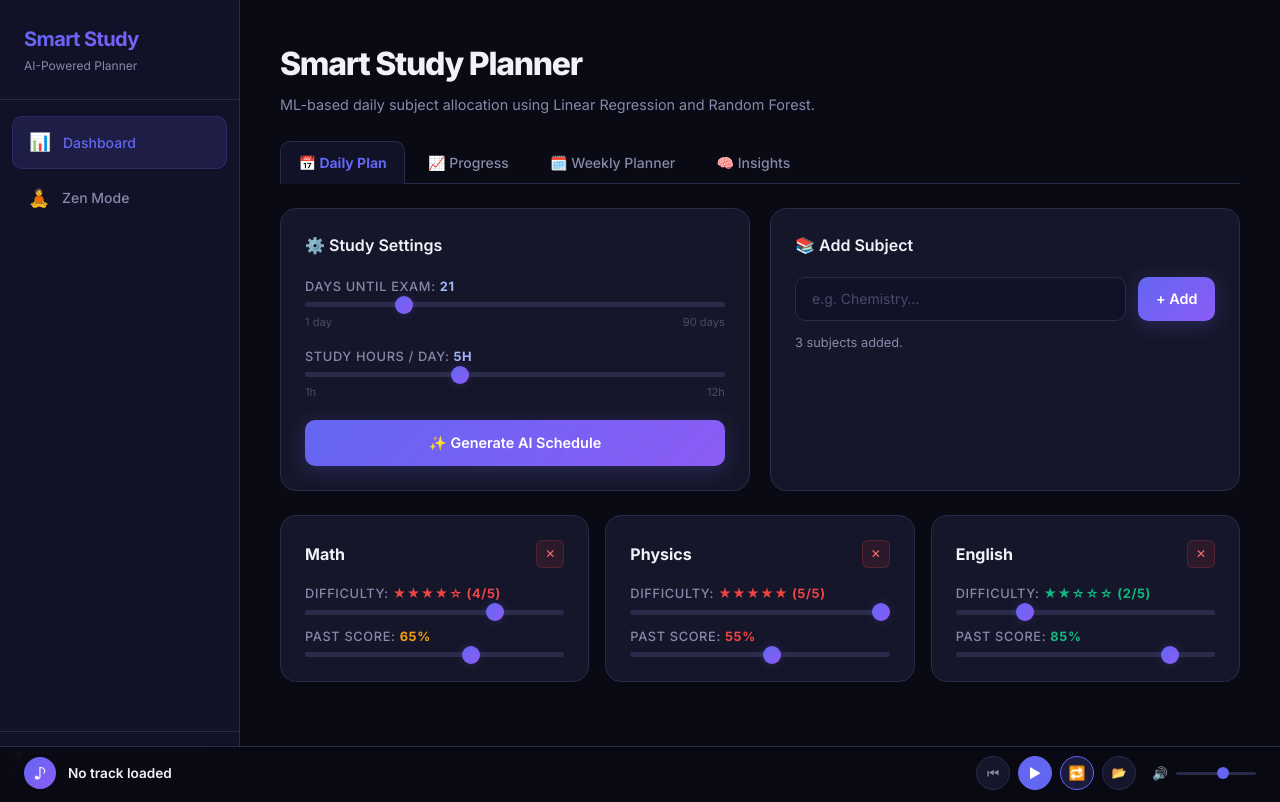
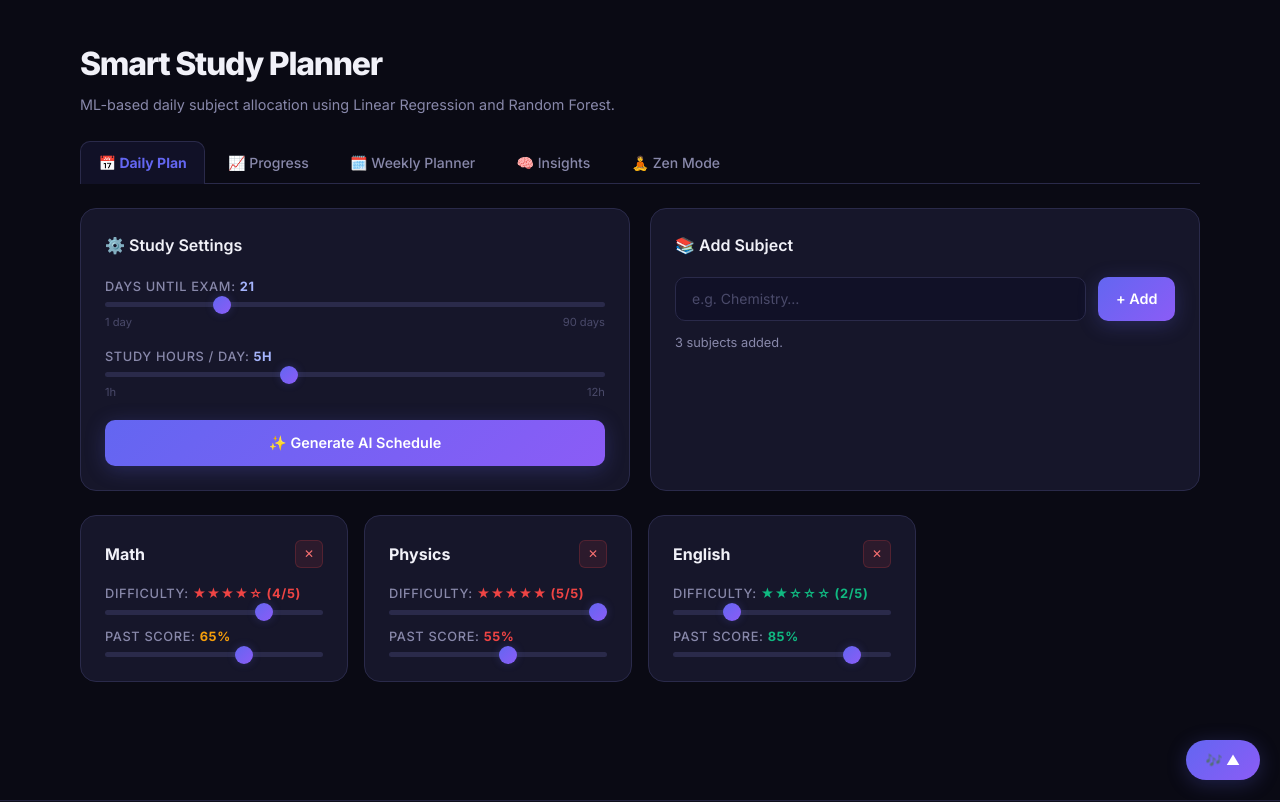
Before and after one commit to pariporwal27/smart-study-planner, a Next.js app in the folder frontend/: page /dashboard in a window 1280 px wide. Built offline with nearby package versions, Linux system fonts and the light colour scheme.

Commit message:
feat(music-player): make player collapsible with floating toggle, integrate Zen Mode into dashboard tabs, and remove left sidebar

```diff
--- a/frontend/src/app/dashboard/page.tsx
+++ b/frontend/src/app/dashboard/page.tsx
@@ -4,8 +4,9 @@ import DailyPlanTab from './tabs/DailyPlanTab';
 import ProgressTab from './tabs/ProgressTab';
 import WeeklyPlannerTab from './tabs/WeeklyPlannerTab';
 import InsightsTab from './tabs/InsightsTab';
+import ZenModeTab from './tabs/ZenModeTab';
 
-const TABS = ['📅 Daily Plan', '📈 Progress', '🗓️ Weekly Planner', '🧠 Insights'];
+const TABS = ['📅 Daily Plan', '📈 Progress', '🗓️ Weekly Planner', '🧠 Insights', '🧘 Zen Mode'];
 
 export default function Dashboard() {
   const [activeTab, setActiveTab] = useState(0);
@@ -30,6 +31,7 @@ export default function Dashboard() {
         {activeTab === 1 && <ProgressTab />}
         {activeTab === 2 && <WeeklyPlannerTab />}
         {activeTab === 3 && <InsightsTab />}
+        {activeTab === 4 && <ZenModeTab />}
       </div>
     </div>
   );
--- /dev/null
+++ b/frontend/src/app/dashboard/tabs/ZenModeTab.tsx
@@ -0,0 +1,142 @@
+'use client';
+
+import { useState, useEffect, useRef } from 'react';
+
+const PRESETS = [
+  { label: '25 min', seconds: 25 * 60 },
+  { label: '45 min', seconds: 45 * 60 },
+  { label: '60 min', seconds: 60 * 60 },
+];
+
+export default function ZenModeTab() {
+  const [selectedPreset, setSelectedPreset] = useState(0);
+  const [timeLeft, setTimeLeft] = useState(PRESETS[0].seconds);
+  const [isRunning, setIsRunning] = useState(false);
+  const [customMin, setCustomMin] = useState('');
+  const [showCustom, setShowCustom] = useState(false);
+  const [done, setDone] = useState(false);
+  const intervalRef = useRef<NodeJS.Timeout | null>(null);
+
+  useEffect(() => {
+    if (isRunning && timeLeft > 0) {
+      intervalRef.current = setInterval(() => setTimeLeft(t => t - 1), 1000);
+    } else {
+      if (intervalRef.current) clearInterval(intervalRef.current);
+      if (timeLeft === 0 && isRunning) {
+        setIsRunning(false);
+        setDone(true);
+      }
+    }
+    return () => { if (intervalRef.current) clearInterval(intervalRef.current); };
+  }, [isRunning, timeLeft]);
+
+  const selectPreset = (idx: number) => {
+    setSelectedPreset(idx);
+    setTimeLeft(PRESETS[idx].seconds);
+    setIsRunning(false);
+    setDone(false);
+    setShowCustom(false);
+  };
+
+  const applyCustom = () => {
+    const mins = parseInt(customMin);
+    if (!isNaN(mins) && mins > 0 && mins <= 180) {
+      setTimeLeft(mins * 60);
+      setIsRunning(false);
+      setDone(false);
+      setSelectedPreset(-1);
+      setShowCustom(false);
+    }
+  };
+
+  const reset = () => {
+    setIsRunning(false);
+    setDone(false);
+    const secs = selectedPreset >= 0 ? PRESETS[selectedPreset].seconds : (parseInt(customMin) || 25) * 60;
+    setTimeLeft(secs);
+  };
+
+  const formatTime = (s: number) =>
+    `${Math.floor(s / 60).toString().padStart(2, '0')}:${(s % 60).toString().padStart(2, '0')}`;
+
+  return (
+    <div className="card" style={{ display: 'flex', flexDirection: 'column', alignItems: 'center', justifyContent: 'center', padding: '3rem 1.5rem', textAlign: 'center', maxWidth: '600px', margin: '0 auto' }}>
+      <h3 className="section-title" style={{ marginBottom: '1.5rem', fontSize: '1.4rem' }}>🧘 Deep Focus Zen Session</h3>
+
+      {/* Timer Presets */}
+      <div className="zen-presets">
+        {PRESETS.map((p, i) => (
+          <button
+            key={i}
+            className={`zen-preset-btn ${selectedPreset === i ? 'active' : ''}`}
+            onClick={() => selectPreset(i)}
+          >
+            {p.label}
+          </button>
+        ))}
+        <button
+          className={`zen-preset-btn ${showCustom ? 'active' : ''}`}
+          onClick={() => setShowCustom(!showCustom)}
+        >
+          Custom
+        </button>
+      </div>
+
+      {/* Custom Input */}
+      {showCustom && (
+        <div className="zen-custom-input">
+          <input
+            type="number"
+            min="1"
+            max="180"
+            placeholder="Minutes (1-180)"
+            value={customMin}
+            onChange={e => setCustomMin(e.target.value)}
+            className="zen-input"
+          />
+          <button className="btn-secondary" style={{ padding: '0.4rem 1rem', fontSize: '0.8rem' }} onClick={applyCustom}>Set</button>
+        </div>
+      )}
+
+      {/* Clock */}
+      <div className="zen-clock-wrapper" style={{ margin: '2rem 0' }}>
+        <div className={`zen-clock-glow ${isRunning ? 'running' : ''}`}></div>
+        <div className="zen-clock">
+          {done ? (
+            <span style={{ fontSize: '3rem' }}>🎉</span>
+          ) : (
+            <span className="zen-time">{formatTime(timeLeft)}</span>
+          )}
+        </div>
+      </div>
+
+      {done && (
+        <p style={{ color: '#a5b4fc', marginBottom: '1.5rem', fontWeight: 600 }}>
+          Session complete! Great work! 🚀
+        </p>
+      )}
+
+      {/* Controls */}
+      <div className="zen-controls">
+        {!done && (
+          <button
+            className="zen-btn-start"
+            onClick={() => setIsRunning(!isRunning)}
+          >
+            {isRunning ? '⏸ Pause' : (timeLeft < (selectedPreset >= 0 ? PRESETS[selectedPreset].seconds : timeLeft + 1) ? '▶ Resume' : '▶ Start Focus')}
+          </button>
+        )}
+        <button className="zen-btn-reset" onClick={reset}>
+          ↺ Reset
+        </button>
+      </div>
+
+      <div className="zen-task-box" style={{ marginTop: '2.5rem' }}>
+        <p className="zen-task-label">Current Task</p>
+        <div className="zen-task-card" style={{ background: 'var(--bg-secondary)', border: '1px solid var(--border)' }}>
+          📚 Focus on your highest-priority subject first.
+        </div>
+      </div>
+    </div>
+  );
+}
--- a/frontend/src/app/globals.css
+++ b/frontend/src/app/globals.css
@@ -624,6 +624,31 @@ html, body {
 }
 
 /* ---- MUSIC PLAYER ---- */
+.music-toggle-btn {
+  position: fixed;
+  bottom: 20px;
+  right: 20px;
+  background: linear-gradient(135deg, var(--accent), var(--purple));
+  color: white;
+  border: none;
+  border-radius: 99px;
+  padding: 0.6rem 1.25rem;
+  font-size: 0.85rem;
+  font-weight: 600;
+  cursor: pointer;
+  z-index: 1000;
+  box-shadow: 0 4px 20px var(--accent-glow);
+  display: flex;
+  align-items: center;
+  gap: 0.5rem;
+  transition: all 0.2s ease;
+  font-family: inherit;
+}
+.music-toggle-btn:hover {
+  transform: translateY(-2px);
+  box-shadow: 0 8px 30px var(--accent-glow);
+}
+
 .music-player {
   position: fixed;
   bottom: 0; left: 0; right: 0;
@@ -632,7 +657,14 @@ html, body {
   backdrop-filter: blur(20px);
   z-index: 999;
   padding: 0;
+  transition: transform 0.3s cubic-bezier(0.4, 0, 0.2, 1);
+  transform: translateY(0);
 }
+
+.music-player.music-hidden {
+  transform: translateY(100%);
+}
+
 
 .music-bar {
   display: flex;
--- a/frontend/src/app/layout.tsx
+++ b/frontend/src/app/layout.tsx
@@ -1,5 +1,4 @@
 import './globals.css';
-import Link from 'next/link';
 import MusicPlayer from '@/components/MusicPlayer';
 
 export const metadata = {
@@ -11,33 +10,14 @@ export default function RootLayout({ children }: { children: React.ReactNode })
   return (
     <html lang="en">
       <body>
-        <div className="app-shell">
-          {/* Sidebar */}
-          <aside className="sidebar">
-            <div className="sidebar-logo">
-              <h1>Smart Study</h1>
-              <span>AI-Powered Planner</span>
-            </div>
-            <nav className="sidebar-nav">
-              <Link href="/dashboard" className="nav-link active">
-                <span className="icon">📊</span> Dashboard
-              </Link>
-              <Link href="/zen" className="nav-link">
-                <span className="icon">🧘</span> Zen Mode
-              </Link>
-            </nav>
-            <div className="sidebar-footer">
-              <div className="sidebar-tip">💡 Tip: Use Zen Mode for deep focus sessions!</div>
-            </div>
-          </aside>
-
-          {/* Main Content */}
-          <main className="main-content">
+        <div className="app-shell" style={{ display: 'block' }}>
+          {/* Main Content - No sidebar, full width */}
+          <main className="main-content" style={{ marginLeft: 0, padding: '2.5rem', maxWidth: '1200px', margin: '0 auto' }}>
             {children}
           </main>
         </div>
 
-        {/* Global Music Player - fixed to bottom */}
+        {/* Global Music Player */}
         <MusicPlayer />
       </body>
     </html>
--- a/frontend/src/components/MusicPlayer.tsx
+++ b/frontend/src/components/MusicPlayer.tsx
@@ -1,5 +1,4 @@
 'use client';
-
 import { useState, useRef, useEffect } from 'react';
 
 export default function MusicPlayer() {
@@ -10,7 +9,7 @@ export default function MusicPlayer() {
   const [loop, setLoop] = useState(true);
   const [currentTime, setCurrentTime] = useState(0);
   const [duration, setDuration] = useState(0);
-  const [isExpanded, setIsExpanded] = useState(false);
+  const [collapsed, setCollapsed] = useState(true); // hidden by default
   const audioRef = useRef<HTMLAudioElement | null>(null);
   const fileInputRef = useRef<HTMLInputElement | null>(null);
 
@@ -19,33 +18,23 @@ export default function MusicPlayer() {
     audio.loop = loop;
     audio.volume = volume;
     audioRef.current = audio;
-
     audio.addEventListener('timeupdate', () => setCurrentTime(audio.currentTime));
     audio.addEventListener('loadedmetadata', () => setDuration(audio.duration));
     audio.addEventListener('ended', () => { if (!loop) setIsPlaying(false); });
-
     return () => { audio.pause(); audio.src = ''; };
   }, []);
 
-  useEffect(() => {
-    if (audioRef.current) audioRef.current.volume = volume;
-  }, [volume]);
+  useEffect(() => { if (audioRef.current) audioRef.current.volume = volume; }, [volume]);
+  useEffect(() => { if (audioRef.current) audioRef.current.loop = loop; }, [loop]);
 
-  useEffect(() => {
-    if (audioRef.current) audioRef.current.loop = loop;
-  }, [loop]);
-
-  const handleFileUpload = (e: React.ChangeEvent<HTMLInputElement>) => {
+  const handleFile = (e: React.ChangeEvent<HTMLInputElement>) => {
     const file = e.target.files?.[0];
     if (!file) return;
     const url = URL.createObjectURL(file);
     setAudioUrl(url);
     setTrackName(file.name.replace(/\.[^.]+$/, ''));
-    if (audioRef.current) {
-      audioRef.current.src = url;
-      audioRef.current.play();
-      setIsPlaying(true);
-    }
+    if (audioRef.current) { audioRef.current.src = url; audioRef.current.play(); setIsPlaying(true); }
+    setCollapsed(false);
   };
 
   const togglePlay = () => {
@@ -63,10 +52,20 @@ export default function MusicPlayer() {
   const fmt = (s: number) => `${Math.floor(s / 60)}:${Math.floor(s % 60).toString().padStart(2, '0')}`;
 
   return (
-    <div className={`music-player ${isExpanded ? 'expanded' : ''}`}>
+    <>
+      {/* Floating toggle button always visible */}
+      <button
+        onClick={() => setCollapsed(!collapsed)}
+        className="music-toggle-btn"
+        title={collapsed ? 'Show Music Player' : 'Hide Music Player'}
+      >
+        {isPlaying ? '🎵' : '🎶'} {collapsed ? '▲' : '▼'}
+      </button>
+
+      {/* Player panel - slides up/down */}
+      <div className={`music-player ${collapsed ? 'music-hidden' : ''}`}>
         <div className="music-bar">
-        {/* Track Info */}
-        <div className="music-track-info" onClick={() => setIsExpanded(!isExpanded)}>
+          <div className="music-track-info">
             <div className={`music-icon ${isPlaying ? 'playing' : ''}`}>♪</div>
             <div>
               <div className="music-track-name">{trackName}</div>
@@ -74,31 +73,28 @@ export default function MusicPlayer() {
             </div>
           </div>
 
-        {/* Controls */}
           <div className="music-controls">
-          <button className="music-btn" onClick={() => { if (audioRef.current) { audioRef.current.currentTime = 0; } }} title="Restart">⏮</button>
+            <button className="music-btn" onClick={() => { if (audioRef.current) audioRef.current.currentTime = 0; }} title="Restart">⏮</button>
             <button className="music-btn play-btn" onClick={togglePlay}>{isPlaying ? '⏸' : '▶'}</button>
             <button className={`music-btn ${loop ? 'active' : ''}`} onClick={() => setLoop(!loop)} title="Loop">🔁</button>
             <button className="music-btn upload-btn" onClick={() => fileInputRef.current?.click()} title="Upload music">📂</button>
           </div>
 
-        {/* Volume */}
           <div className="music-volume">
-          <span style={{ fontSize: '0.8rem' }}>{volume === 0 ? '🔇' : volume < 0.4 ? '🔉' : '🔊'}</span>
+            <span style={{ fontSize: '0.85rem' }}>{volume === 0 ? '🔇' : volume < 0.4 ? '🔉' : '🔊'}</span>
             <input type="range" min="0" max="1" step="0.05" value={volume}
               onChange={e => setVolume(Number(e.target.value))} className="volume-slider" />
           </div>
-
-        <input ref={fileInputRef} type="file" accept="audio/*" style={{ display: 'none' }} onChange={handleFileUpload} />
         </div>
 
-      {/* Seek bar (only if track loaded) */}
         {audioUrl && duration > 0 && (
           <div className="music-seek-bar">
             <input type="range" min="0" max={duration} step="0.5" value={currentTime}
               onChange={seek} className="seek-slider" />
           </div>
         )}
+        <input ref={fileInputRef} type="file" accept="audio/*" style={{ display: 'none' }} onChange={handleFile} />
       </div>
+    </>
   );
 }
--- a/frontend/tailwind.config.ts
+++ b/frontend/tailwind.config.ts
@@ -1,2 +1,21 @@
-/** @type {import('tailwindcss').Config} */
-module.exports = { content: ['./src/**/*.{js,ts,jsx,tsx}'] }
+import type { Config } from "tailwindcss";
+
+const config: Config = {
+  content: [
+    "./src/pages/**/*.{js,ts,jsx,tsx,mdx}",
+    "./src/components/**/*.{js,ts,jsx,tsx,mdx}",
+    "./src/app/**/*.{js,ts,jsx,tsx,mdx}",
+  ],
+  darkMode: "class",
+  theme: {
+    extend: {
+      backgroundImage: {
+        "gradient-radial": "radial-gradient(var(--tw-gradient-stops))",
+        "gradient-conic":
+          "conic-gradient(from 180deg at 50% 50%, var(--tw-gradient-stops))",
+      },
+    },
+  },
+  plugins: [],
+};
+export default config;
```
Lines whose indentation alone changed are shown as unchanged.
